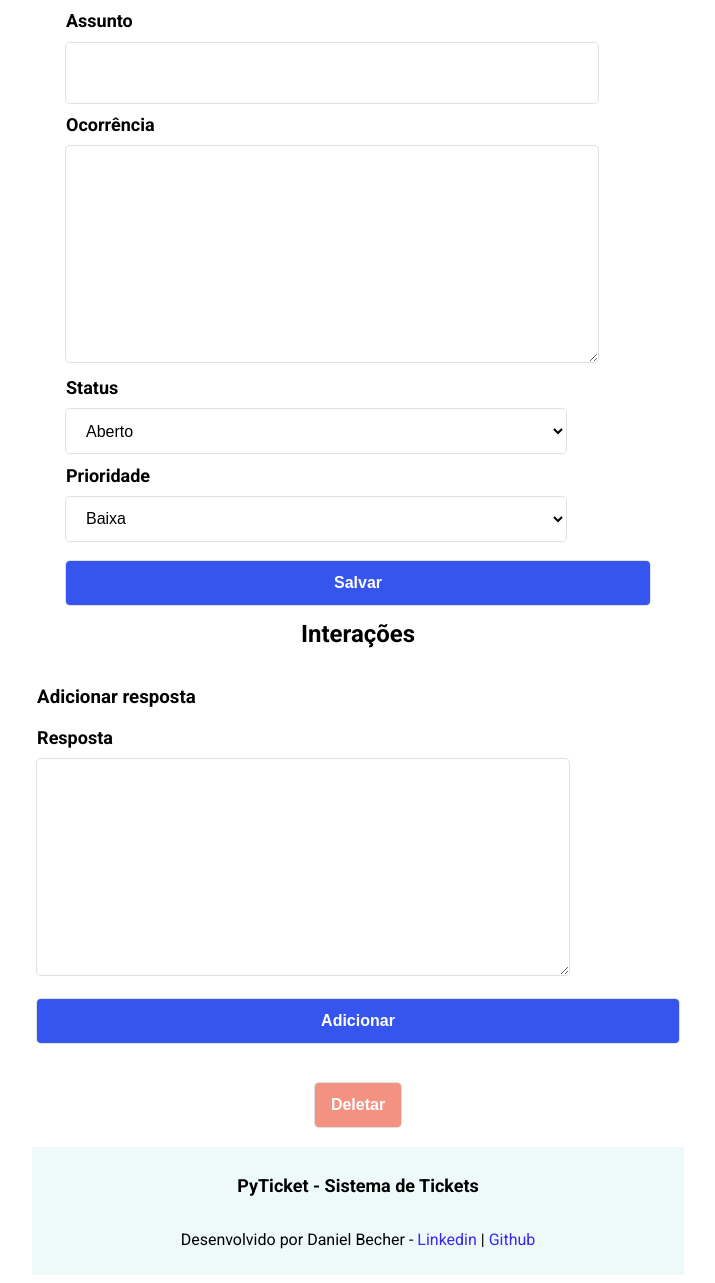
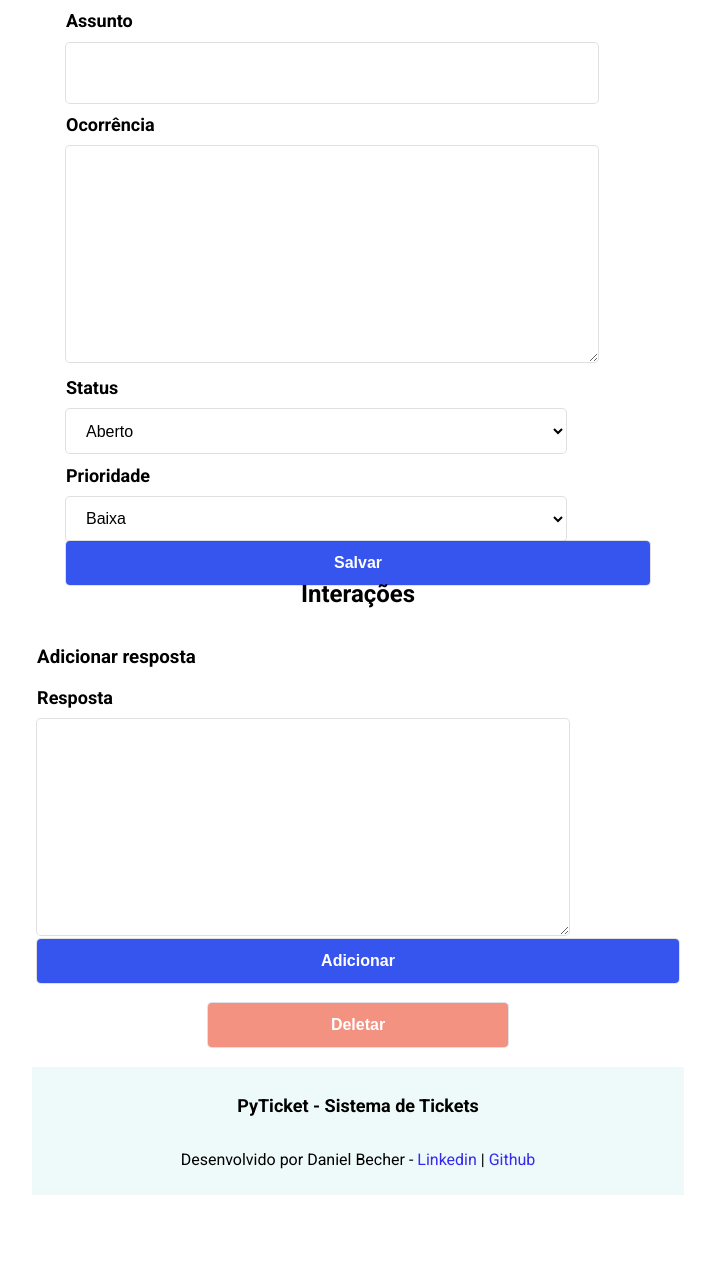
Before and after one commit to danielbecher/pyticket, a Django app: page /tickets/ticket/ in a window 1280 px wide. Shown: the part 245-1528 px from the top of the page, without its empty margins (282-997 px from the left). After the commit the page ends 1440 px from the top, so only its background shows below. Run offline with Django 4.2, Linux system fonts and the light colour scheme; a user stored in the database is signed in.

Commit message:
Alterando alguns estilos CSS

```diff
--- a/pyticket/static/css/criarticket.css
+++ b/pyticket/static/css/criarticket.css
@@ -40,9 +40,10 @@
     font-weight: bold;
     font-size: 16px;
     line-height: 28px;
+    width: 300px;
     padding: 8px 16px;
     width: 100%;
-    margin: 20px 0;
+    /*margin: 20px 0;*/
     min-height: 44px;
     border: unset;
     border-radius: 4px;
@@ -67,7 +68,7 @@
     font-size: 16px;
     line-height: 28px;
     padding: 8px 16px;
-    width: 100%;
+    width: 300px;
     margin: 20px 0;
     min-height: 44px;
     border: unset;
--- a/pyticket/static/css/login.css
+++ b/pyticket/static/css/login.css
@@ -45,7 +45,7 @@
     font-size: 16px;
     line-height: 28px;
     padding: 8px 16px;
-    width: 50%;
+    width: 300px;
     margin: 20px 0;
     min-height: 44px;
     border: unset;
```
